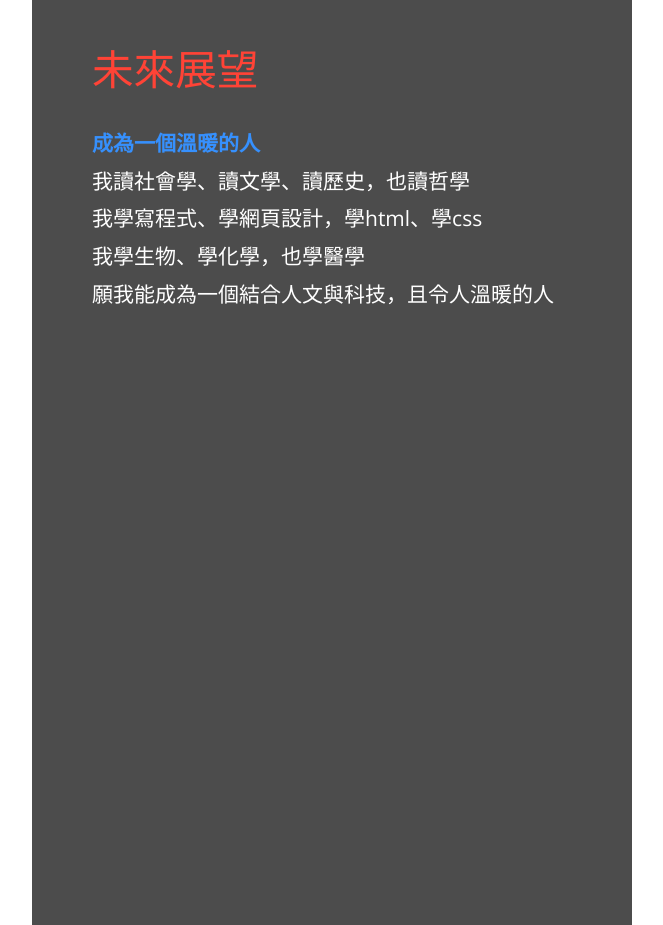
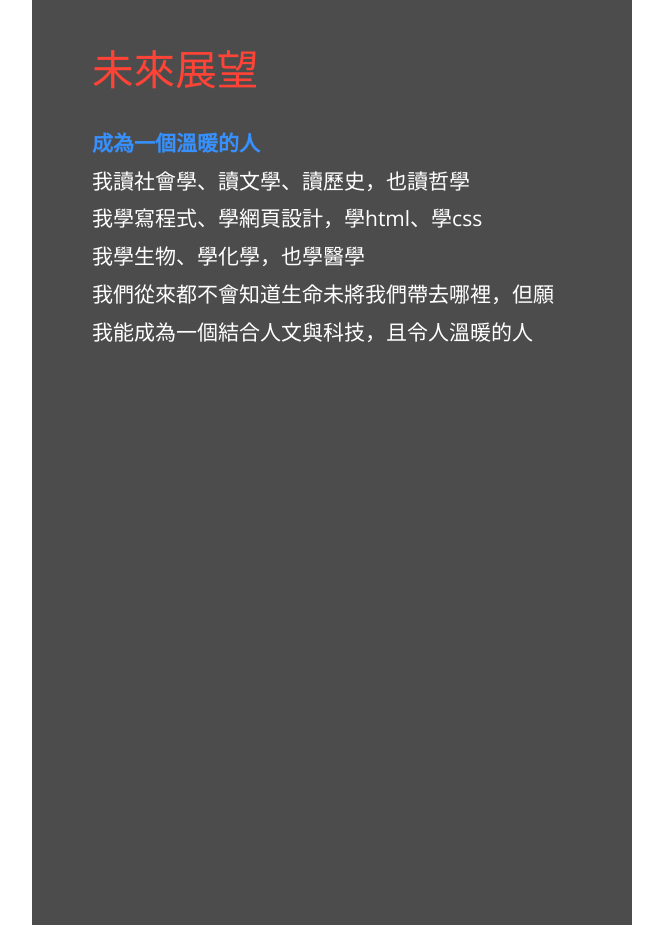
Before and after one commit to haoyu050735/learnpath_aboutme, a plain HTML site: page index.html in a window 1280 px wide. Shown: the part 2560-3485 px from the top of the page, without its empty margins (23-686 px from the left). Drawn offline with nearby package versions, Linux system fonts and the light colour scheme.

Commit message:
Update index.html

```diff
--- a/index.html
+++ b/index.html
@@ -74,7 +74,7 @@ https://templatemo.com/tm-504-page-one
                         我讀社會學、讀文學、讀歷史，也讀哲學<br>
 						我學寫程式、學網頁設計，學html、學css<br>
 						我學生物、學化學，也學醫學<br>
-						願我能成為一個結合人文與科技，且令人溫暖的人</p>
+						我們從來都不會知道生命未將我們帶去哪裡，但願我能成為一個結合人文與科技，且令人溫暖的人</p>
 
                 </div>
                 </div>
```
